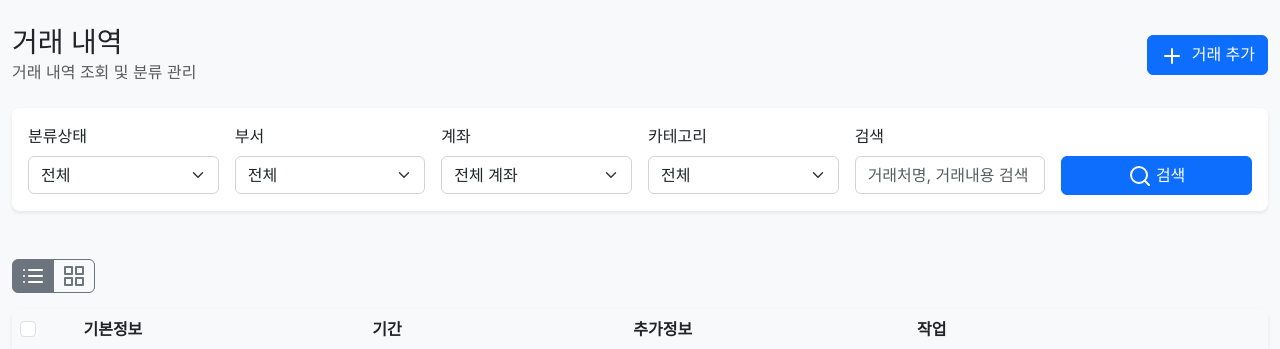
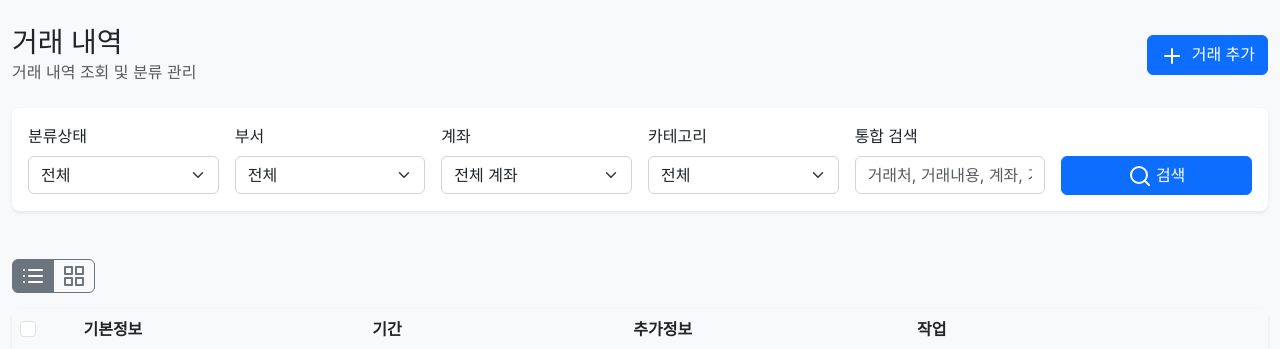
Before and after one commit to BappyMustafiz/fin-flow-korea, a Flask app: page /transactions in a window 1280 px wide. Shown: the part 66-415 px from the top of the page. Run offline with Flask 3, Linux system fonts and the light colour scheme; a user stored in the database is signed in; data comes from the database, SQL or seed files in the repository.

Commit message:
Improve transaction search to include account and institution names
Update transaction search functionality in Flask backend to perform case-insensitive searches across transaction descriptions, counterparties, linked account names, and institution names. Modify frontend template to reflect expanded search scope.

Replit-Commit-Author: Agent
Replit-Commit-Session-Id: 49c2422b-c4ec-4699-8c39-1613e6d0f652
Replit-Commit-Checkpoint-Type: full_checkpoint
Replit-Commit-Screenshot-Url: https://storage.googleapis.com/screenshot-production-us-central1/aa08e5f1-68c4-4712-a019-15a843020e4e/49c2422b-c4ec-4699-8c39-1613e6d0f652/ICqKWav

```diff
--- a/routes.py
+++ b/routes.py
@@ -537,10 +537,15 @@ def transactions():
         # 대소문자 구분 없는 검색을 위해 ilike 사용
         search_pattern = f'%{search}%'
         print(f"검색어: '{search}', 패턴: '{search_pattern}'")  # 디버그 로그
+
+        # 검색 시에는 거래내용, 거래처명뿐만 아니라 더 넓은 범위에서 검색
         query = query.filter(
             db.or_(
                 Transaction.description.ilike(search_pattern),
-                Transaction.counterparty.ilike(search_pattern)
+                Transaction.counterparty.ilike(search_pattern),
+                # 계좌명이나 기관명에서도 검색할 수 있도록 조인
+                Transaction.account.has(Account.account_name.ilike(search_pattern)),
+                Transaction.account.has(Account.institution.has(Institution.name.ilike(search_pattern)))
             )
         )
         # 검색된 거래 수를 로그로 출력
--- a/templates/transactions.html
+++ b/templates/transactions.html
@@ -176,9 +176,9 @@
                     </div>
 
                     <div class="col-md-2">
-                        <label for="search" class="form-label">검색</label>
+                        <label for="search" class="form-label">통합 검색</label>
                         <input type="text" class="form-control" id="search" name="search"
-                               placeholder="거래처명, 거래내용 검색" value="{{ current_filters.search }}">
+                               placeholder="거래처, 거래내용, 계좌, 기관명 검색" value="{{ current_filters.search }}">
                     </div>
 
                     <div class="col-md-2">
```
